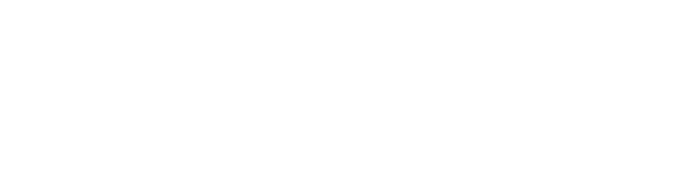
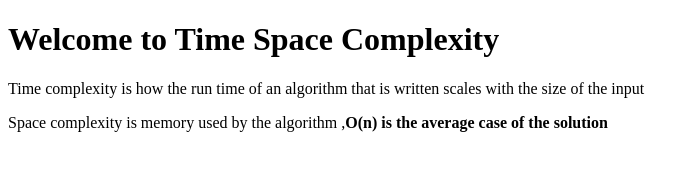
Before and after one commit to acciojob/time-and-space-complexity-rcprasad12, a website: page main.html in a window 1280 px wide. Shown: the whole page, without its empty margins (0-700 px from the left). Drawn offline with Linux system fonts and the light colour scheme.

Commit message:
created a submission

```diff
--- a/main.html
+++ b/main.html
@@ -10,6 +10,9 @@
 	<!-- the entire body must be written by student -->
     <script type="text/javascript" src="./script.js">
 </script>
+	<h1>Welcome to Time Space Complexity</h1>
+	<p>Time complexity is how the run time of an algorithm that is written scales with the size of the input</p>
+	<p>Space complexity is memory used by the algorithm ,<b>O(n) is the average case of the solution</b></p>
 
 </body>
 
```
